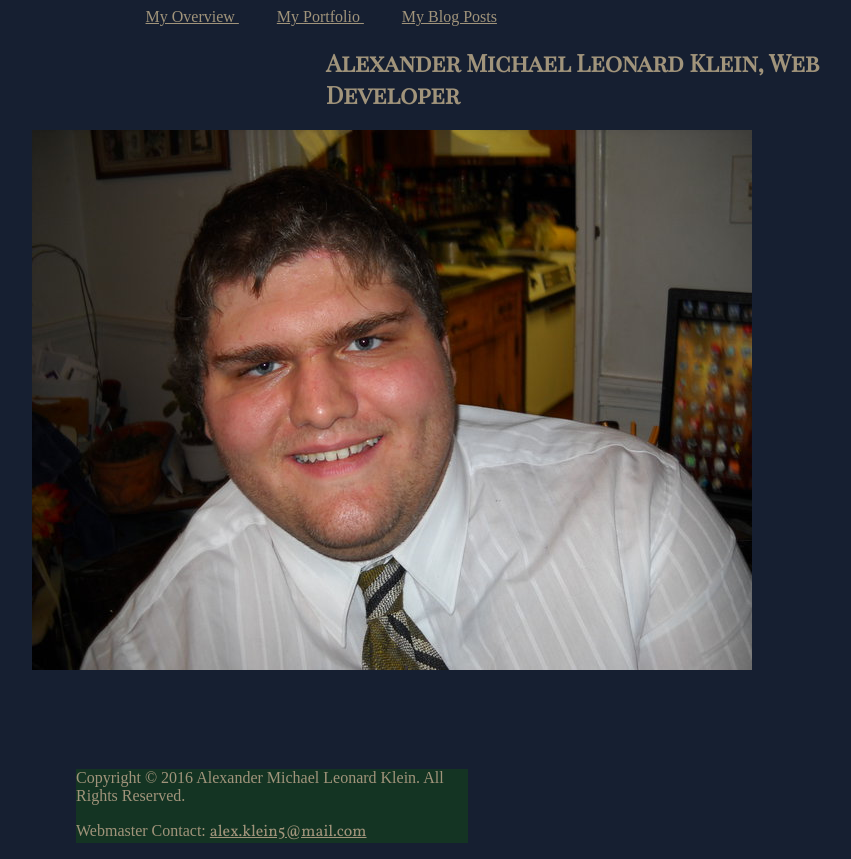
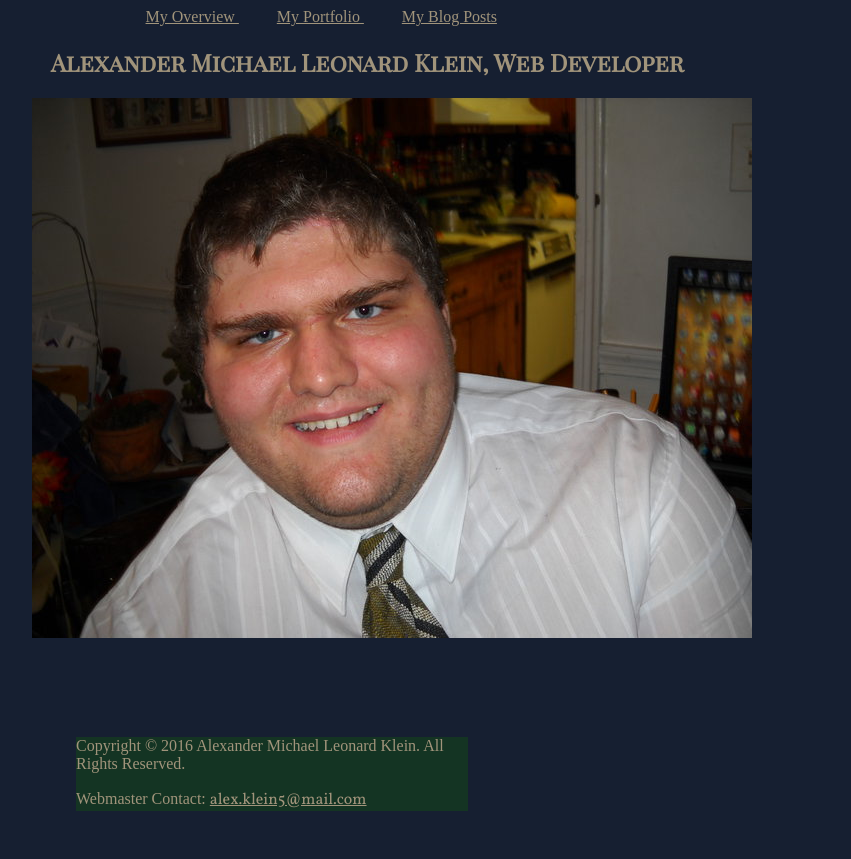
Before and after one commit to Alex-Klein5/MyPortfolio, a plain HTML site: page index.html in a window 1280 px wide. Shown: the whole page, without its empty margins (387-1238 px from the left). After the commit the page ends 827 px from the top, so only its background shows below. Drawn offline with Linux system fonts and the light colour scheme.

Commit message:
small update

```diff
--- a/mystyle.css
+++ b/mystyle.css
@@ -5,7 +5,7 @@ body {
 
 h1 {
     font-family: 'Playfair Display SC', serif;
-    margin-left: 33%;
+    margin-left: 34%;
 }
 
 p a {
@@ -32,10 +32,6 @@ a {
     margin-left: 40%;
 }
 
-.frontpage {
-    margin-left: 34%;
-}
-
 .frontimage {
     margin-left: 32.5%;
 }
```
